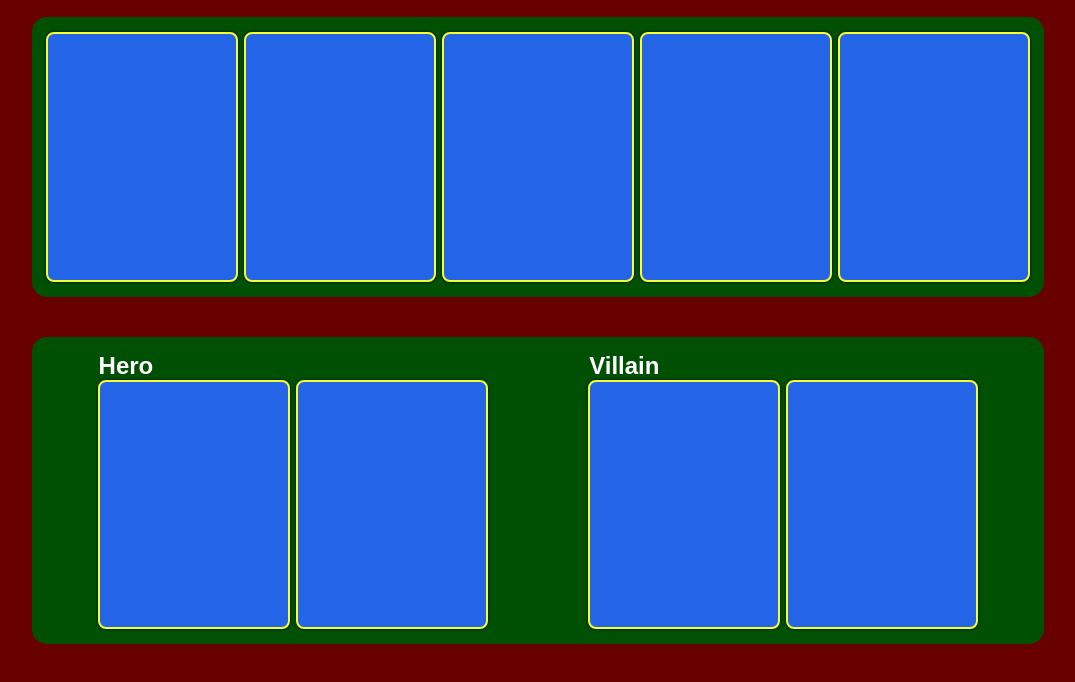
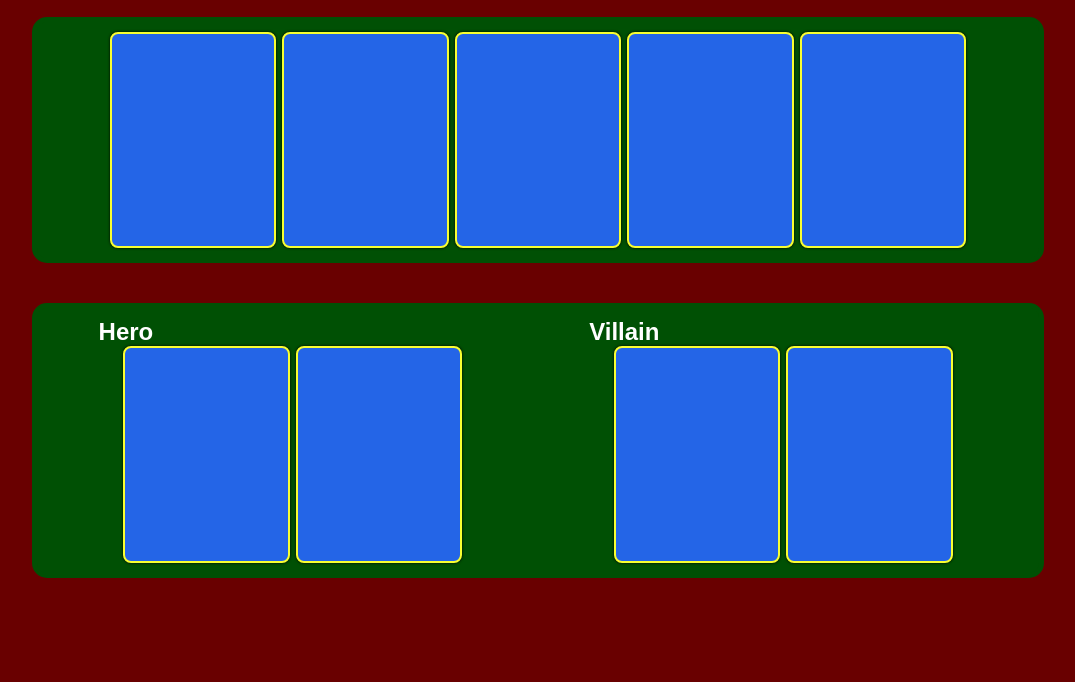
Before and after one commit to DanielPini/poker-tools, a plain HTML site: page test.html in a window 1280 px wide. Shown: the part 90-772 px from the top of the page, without its empty margins (102-1177 px from the left). Drawn offline with Linux system fonts and the light colour scheme.

Commit message:
Changed styling for test.html

```diff
--- a/test.html
+++ b/test.html
@@ -53,14 +53,14 @@
         display: flex;
       }
       .card {
-        width: 15vw;
-        min-width: 15vw;
-        height: calc(15vw * 1.3);
+        min-width: 13vw;
+        height: calc(13vw * 1.3);
         margin: 0 3px;
         background-color: rgb(36, 101, 231);
         border-radius: 8px;
         border: 2px solid rgb(248, 255, 49);
         box-shadow: 0 0 3px 0 black;
+        cursor: pointer;
       }
     </style>
     <title>Document</title>
```
